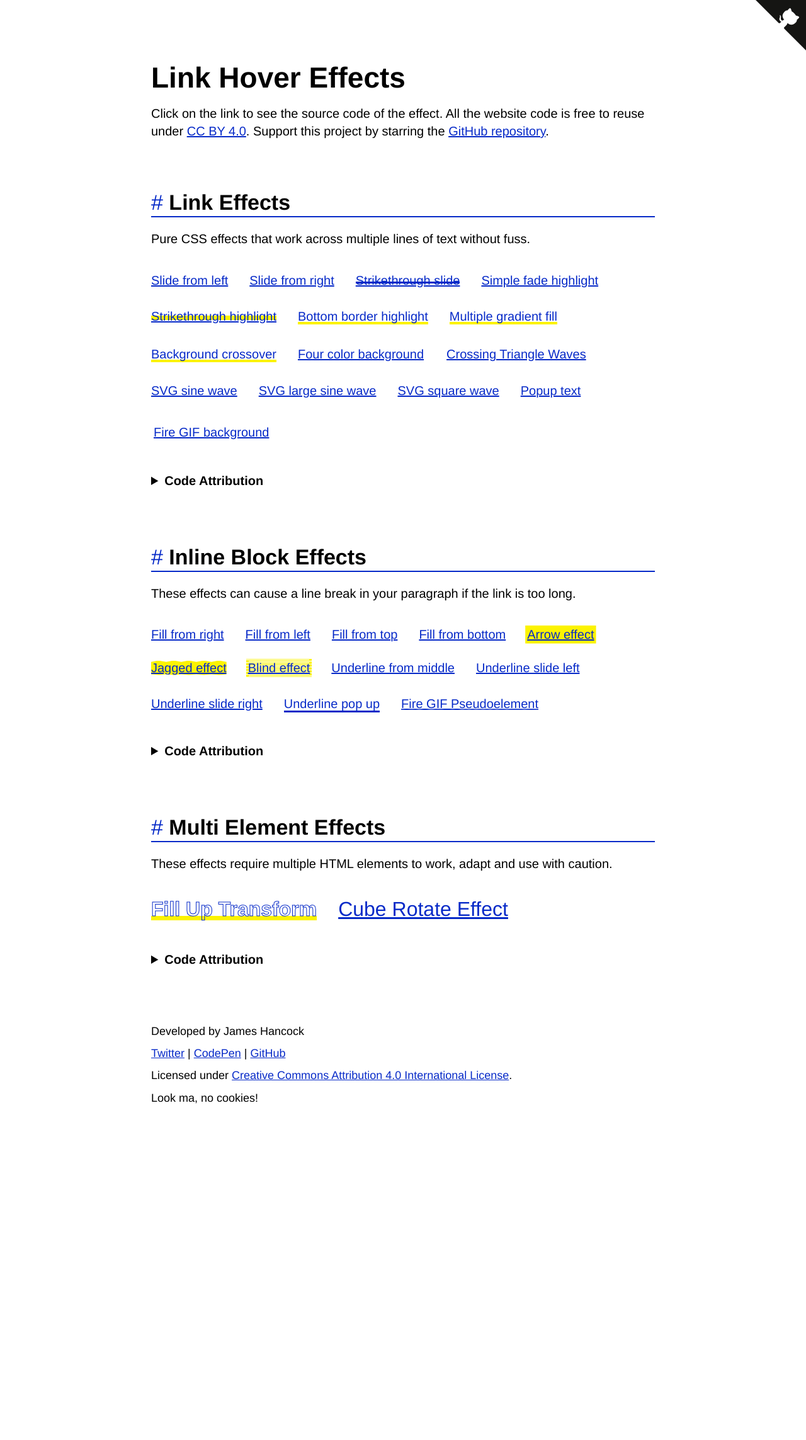
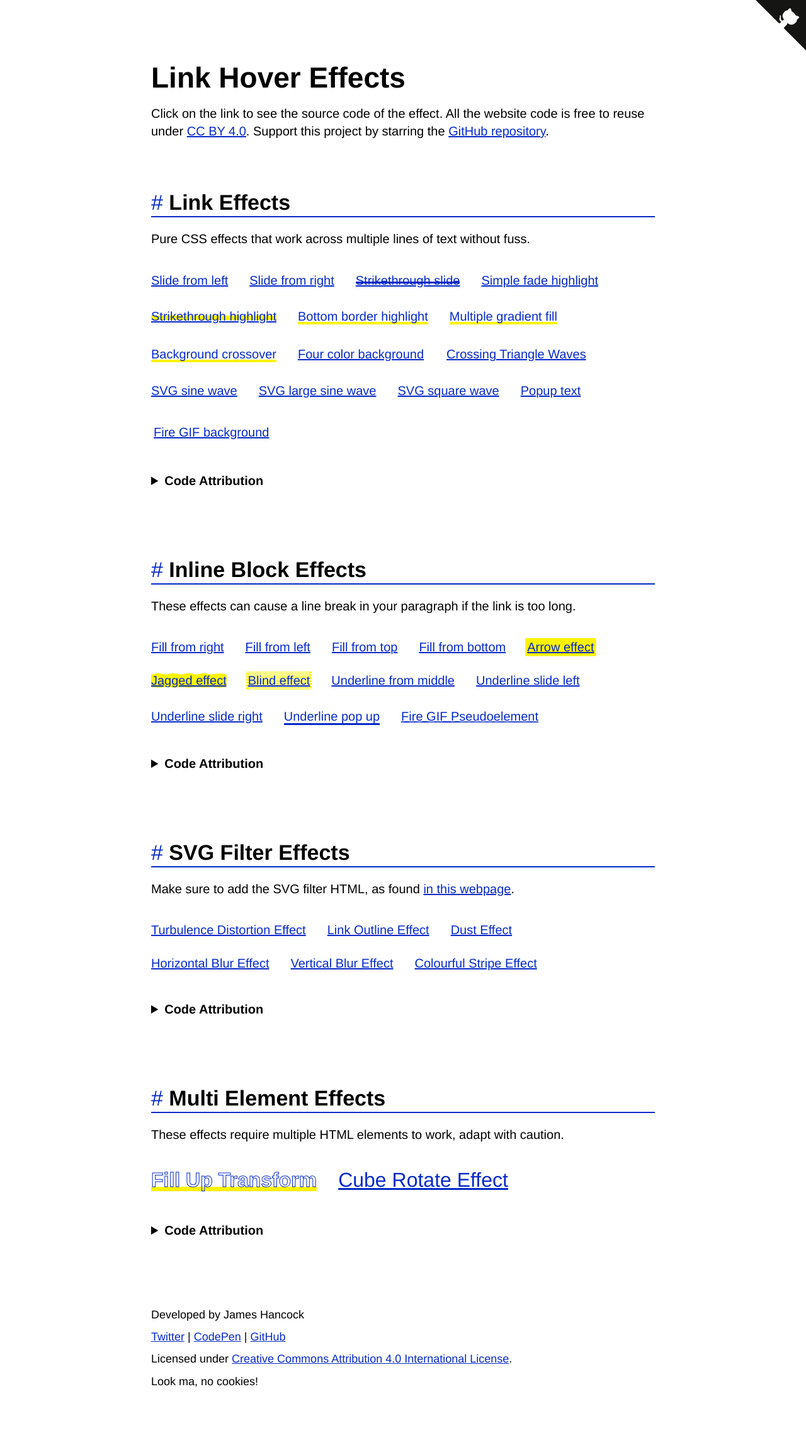
Before and after one commit to jhancock532/link-hover-effects, a Jekyll site: the page built from index.html, in a window 1280 px wide. Shown: the whole page at 63% size. Built offline with Jekyll 4.4.1, drawn with Linux system fonts in a browser that asks for light colours; some web fonts are replaced; before the commit the page ends 1836 px from its top, so only the background shows below that.

Commit message:
added svg filter effects

```diff
--- a/_includes/multi-element-effects.html
+++ b/_includes/multi-element-effects.html
@@ -1,6 +1,6 @@
 <div class="section" id="multi-element-effects">
   <h1 class="section__title"><a class="section__title-link" href="#multi-element-effects">#</a> Multi Element Effects</h1>
-  <p class="section__disclaimer">These effects require multiple HTML elements to work, adapt and use with caution.</p>
+  <p class="section__disclaimer">These effects require multiple HTML elements to work, adapt with caution.</p>
 
   <div class="section__links">
     {% include links/fill-up-transform.html %}
--- /dev/null
+++ b/_includes/svg-filter-effects.html
@@ -0,0 +1,80 @@
+<!-- To use SVG filter effects, you'll need to include the SVG below with the appropriate filter.-->
+
+<svg height="0" width="0" style="position: absolute;">
+  <!--Don't hide this with display: none; or the filter won't show on Firefox! -->
+
+  <filter id="turbulenceFilter" x="-20%" y="-20%" width="140%" height="140%" filterUnits="objectBoundingBox" primitiveUnits="userSpaceOnUse" color-interpolation-filters="linearRGB">
+    <feTurbulence type="turbulence" baseFrequency="0.01 0.03" numOctaves="2" seed="1337" stitchTiles="noStitch" result="turbulence"/>
+    <feDisplacementMap in="SourceGraphic" in2="turbulence" scale="10" xChannelSelector="G" yChannelSelector="A" result="displacementMap"/>
+  </filter>
+
+  <filter id="outlineFilter" x="-20%" y="-20%" width="140%" height="140%" filterUnits="objectBoundingBox" primitiveUnits="userSpaceOnUse" color-interpolation-filters="linearRGB">
+    <feMorphology operator="dilate" radius="2 2" in="SourceAlpha" result="morphology"/>
+    <feFlood flood-color="#072AC8" flood-opacity="1" result="flood"/> <!--Add your link colour here.-->
+    <feComposite in="flood" in2="morphology" operator="in" result="composite"/>
+    <feComposite in="composite" in2="SourceAlpha" operator="out" result="composite1"/>
+  </filter>
+
+  <filter id="dustFilter" x="-20%" y="-20%" width="140%" height="140%" filterUnits="objectBoundingBox" primitiveUnits="userSpaceOnUse" color-interpolation-filters="linearRGB">
+    <feTurbulence type="turbulence" baseFrequency="0.8 0.8" numOctaves="2" seed="4" stitchTiles="stitch" result="turbulence"/>
+    <feColorMatrix type="matrix" values="0 0 0 0 0
+  0 0 0 0 0
+  0 0 0 0 0
+  0 0 0 -35 10" in="turbulence" result="colormatrix"/>
+    <!-- Increase the -35 to get more dust, decrease to get less.-->
+    <feComposite in="colormatrix" in2="SourceAlpha" operator="in" result="composite"/>
+    <feTurbulence type="turbulence" baseFrequency="0.001 0.001" numOctaves="1" seed="2" stitchTiles="stitch" result="turbulence1"/>
+    <!-- Change the scale factor of the displacement map until it looks right. -->
+    <feDisplacementMap in="composite" in2="turbulence1" scale="3" xChannelSelector="R" yChannelSelector="B" result="displacementMap"/>
+    <!-- Set the link color below. -->
+    <feFlood flood-color="#072AC8" flood-opacity="1" x="0%" y="0%" width="100%" height="100%" result="flood"/>
+    <feComposite in="flood" in2="displacementMap" operator="in" x="0%" y="0%" width="100%" height="100%" result="composite1"/>
+  </filter>
+
+  <filter id="horizontalBlurFilter" x="-20%" y="-20%" width="140%" height="140%" filterUnits="objectBoundingBox" primitiveUnits="userSpaceOnUse" color-interpolation-filters="linearRGB">
+    <feGaussianBlur stdDeviation="20 0" x="-20%" y="0%" width="140%" height="100%" in="SourceGraphic" edgeMode="none" result="blur"/>
+    <!--Increase the 20 stdDeviation value for more blur.-->
+    <!--Increase the x from -20% to 0% and decrease width to 100% to stop the link blurring over other text. -->
+  </filter>
+
+  <filter id="verticalBlurFilter" x="-20%" y="-20%" width="140%" height="140%" filterUnits="objectBoundingBox" primitiveUnits="userSpaceOnUse" color-interpolation-filters="linearRGB">
+    <feGaussianBlur stdDeviation="0 5" x="-10%" y="-50%" width="120%" height="200%" in="SourceGraphic" edgeMode="none" result="blur"/>
+  </filter>
+
+  <filter id="stripeFilter" x="-20%" y="-20%" width="140%" height="140%" filterUnits="objectBoundingBox" primitiveUnits="userSpaceOnUse" color-interpolation-filters="linearRGB">
+    <feTurbulence type="turbulence" baseFrequency="0.03 0" numOctaves="10" seed="3" stitchTiles="stitch" result="turbulence"/>
+    <feColorMatrix type="saturate" values="20" in="morphology1" result="colormatrix"/>
+    <feFlood flood-color="#ffeb00" flood-opacity="1" result="flood"/>
+    <feComposite in="flood" in2="SourceGraphic" operator="in" result="composite"/>
+    <feComposite in="colormatrix" in2="SourceGraphic" operator="in" result="composite1"/>
+    <feMerge result="merge">
+      <feMergeNode in="composite" result="mergeNode"/>
+      <feMergeNode in="composite1" result="mergeNode1"/>
+      <feMergeNode in="composite1" result="mergeNode2"/>
+      <feMergeNode in="composite1" result="mergeNode3"/>
+      <feMergeNode in="composite1" result="mergeNode4"/>
+      <feMergeNode in="composite1" result="mergeNode5"/>
+      <feMergeNode in="composite1" result="mergeNode6"/>
+    </feMerge>
+  </filter>
+</svg>
+
+<div class="section" id="svg-filter-effects">
+  <h1 class="section__title"><a class="section__title-link" href="#svg-filter-effects">#</a> SVG Filter Effects</h1>
+  <p class="section__disclaimer">Make sure to add the SVG filter HTML, as found <a href="https://github.com/jhancock532/link-hover-effects/blob/master/_includes/svg-filter-effects.html">in this webpage</a>.</p>
+
+  <div class="section__links">
+    <a class="link link--svg-filter-turbulence" href="https://github.com/jhancock532/link-hover-effects/blob/master/_sass/link-styles/_svg-filter.scss">Turbulence Distortion Effect</a>
+    <a class="link link--svg-filter-outline" href="https://github.com/jhancock532/link-hover-effects/blob/master/_sass/link-styles/_svg-filter.scss">Link Outline Effect</a>
+    <a class="link link--svg-filter-dust" href="https://github.com/jhancock532/link-hover-effects/blob/master/_sass/link-styles/_svg-filter.scss">Dust Effect</a>
+    <a class="link link--svg-filter-horizontal-blur" href="https://github.com/jhancock532/link-hover-effects/blob/master/_sass/link-styles/_svg-filter.scss">Horizontal Blur Effect</a>
+    <a class="link link--svg-filter-vertical-blur" href="https://github.com/jhancock532/link-hover-effects/blob/master/_sass/link-styles/_svg-filter.scss">Vertical Blur Effect</a>
+    <a class="link link--svg-filter-colourful-stripe" href="https://github.com/jhancock532/link-hover-effects/blob/master/_sass/link-styles/_svg-filter.scss">Colourful Stripe Effect</a>
+  </div>
+
+  <details class="section__attribution">
+    <summary class="section__attribution-title">Code Attribution</summary>
+    <p class="section__attribution-text">These effects have been taken from <a href="https://twitter.com/yoksel_en">Yoskel's</a> SVG Filters presets and modifiers <a href="https://yoksel.github.io/svg-filters/">website tool</a>, I've modified code so they display better at a small scale.</p>
+  </details>
+
+</div>
--- a/_sass/components/_section.scss
+++ b/_sass/components/_section.scss
@@ -36,12 +36,16 @@
   }
 
   &__attribution {
+    margin-bottom: $grid * 3;
+
     @include media-query(sm){
       margin-top: $grid;
+      margin-bottom: $grid * 4;
     }
 
     @include media-query(md){
       margin-top: $grid;
+      margin-bottom: $grid * 5;
     }
   }
 
--- /dev/null
+++ b/_sass/link-styles/_svg-filter.scss
@@ -0,0 +1,27 @@
+.link--svg-filter {
+
+  &-turbulence:hover {
+    filter: url("#turbulenceFilter");
+  }
+
+  &-outline:hover {
+    filter: url("#outlineFilter");
+  }
+
+  &-dust:hover {
+    filter: url("#dustFilter");
+  }
+
+  &-horizontal-blur:hover {
+    filter: url("#horizontalBlurFilter");
+  }
+
+  &-vertical-blur:hover {
+    filter: url("#verticalBlurFilter");
+  }
+
+  &-colourful-stripe:hover {
+    filter: url("#stripeFilter");
+  }
+
+}
--- a/_sass/main.scss
+++ b/_sass/main.scss
@@ -19,6 +19,9 @@
 @import "link-styles/popup-text";
 @import "link-styles/fire-gif-background";
 
+//SVG Filter Styles
+@import "link-styles/svg-filter";
+
 //Multiple Element Link Styles
 @import "link-styles/fill-up-transform";
 @import "link-styles/cube-rotation";
--- a/index.html
+++ b/index.html
@@ -13,6 +13,8 @@ layout: page
 
 {% include inline-block-effects.html %}
 
+{% include svg-filter-effects.html %}
+
 {% include multi-element-effects.html %}
 
 {% include credits.html %}
```
